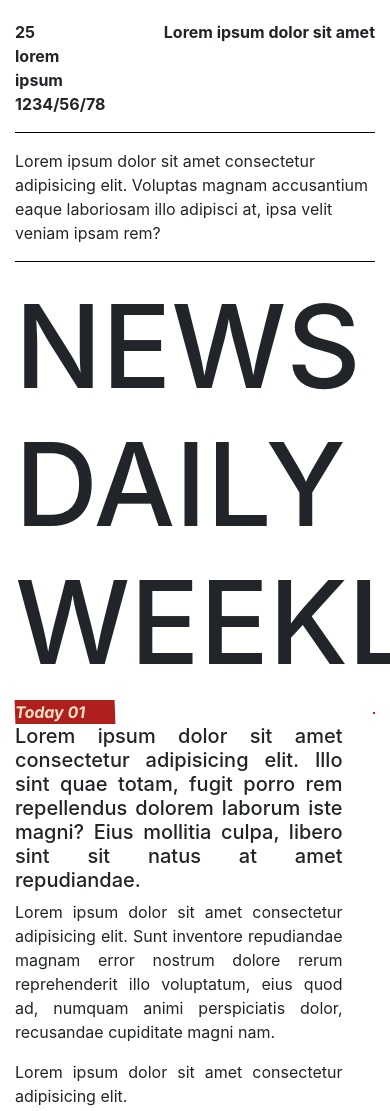
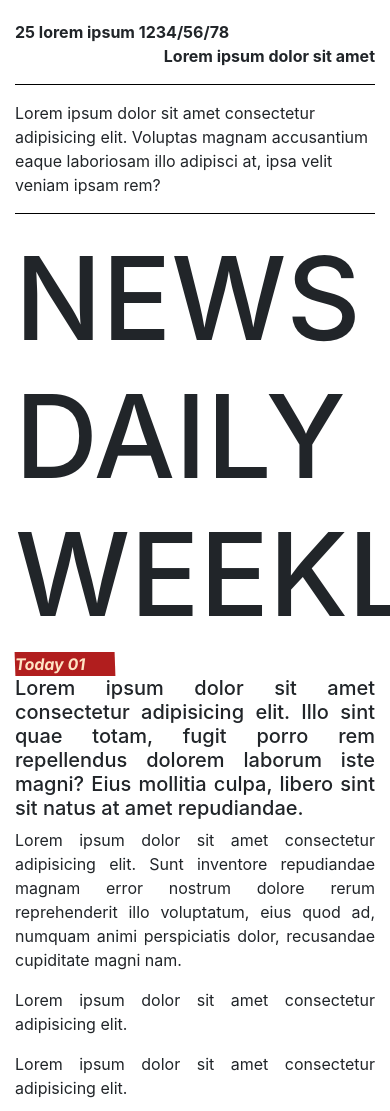
Before and after one commit to ArjithaVivekanandan/Newspaper, a plain HTML site: page index.html in a window 390 px wide. Shown: the top 1111 px of the page. Drawn offline with nearby package versions, Linux system fonts and the light colour scheme.

Commit message:
Update index.html

```diff
--- a/index.html
+++ b/index.html
@@ -56,10 +56,10 @@
 	<body>
 		<div class="container">
 			<div class="row">
-				<div class="col-1 col-sm-2 col-md-3 col-lg-4 col-xl-6">
+				<div class="col-12 col-sm-6 col-md-6 col-lg-6 col-xl-6">
 					<b>25 lorem ipsum 1234/56/78</b>
 				</div>
-				<div class="col-11 col-sm-10 col-md-9 col-lg-8 col-xl-6 tab"><b>Lorem ipsum dolor sit amet</b></div>
+				<div class="col-12 col-sm-6 col-md-6 col-lg-6 col-xl-6 tab"><b>Lorem ipsum dolor sit amet</b></div>
 			</div>
 			<div>
 				<hr class="rule" />
@@ -71,14 +71,14 @@
 			<h1>NEWS DAILY WEEKLY</h1>
 
 			<div class="row">
-				<div class="col-11 col-sm-11 col-md-9 col-lg-6 col-xl-4">
+				<div class="col-12 col-sm-12 col-md-6 col-lg-6 col-xl-4">
 					<div id="beforeoverlap"><b>Today 01</b></div>
 					<h5>Lorem ipsum dolor sit amet consectetur adipisicing elit. Illo sint quae totam, fugit porro rem repellendus dolorem laborum iste magni? Eius mollitia culpa, libero sint sit natus at amet repudiandae.</h5>
 					<p>Lorem ipsum dolor sit amet consectetur adipisicing elit. Sunt inventore repudiandae magnam error nostrum dolore rerum reprehenderit illo voluptatum, eius quod ad, numquam animi perspiciatis dolor, recusandae cupiditate magni nam.</p>
 				<p>Lorem ipsum dolor sit amet consectetur adipisicing elit.</p>
 				<p>Lorem ipsum dolor sit amet consectetur adipisicing elit.</p>
 				</div>
-				<div class="col-1 col-sm-1 col-md-3 col-lg-6 col-xl-8" >
+				<div class="col-12 col-sm-12 col-md-6 col-lg-6 col-xl-8" >
 
 					<img alt="Image 1" src="img_3776.jpg" style="width:100%;">
 				</div>
@@ -120,12 +120,12 @@
 
 			</div>
 			<hr class="rule" />
-						<div class="row">
-							<div class="col-1 col-sm-2 col-md-3 col-lg-4 col-xl-6">
-								<b>25 lorem ipsum 1234/56/78</b>
-							</div>
-							<div class="col-11 col-sm-10 col-md-9 col-lg-8 col-xl-6 tab"><b>Lorem ipsum dolor sit amet</b></div>
-						</div>
+			<div class="row">
+				<div class="col-12 col-sm-6 col-md-6 col-lg-6 col-xl-6">
+					<b>25 lorem ipsum 1234/56/78</b>
+				</div>
+				<div class="col-12 col-sm-6 col-md-6 col-lg-6 col-xl-6 tab"><b>Lorem ipsum dolor sit amet</b></div>
+			</div>
 						<div class="row">
 							<div class="offset-5 col-2"><a class="btn btn-primary" href="index2.html">Next</a></div>
 						</div>
```
